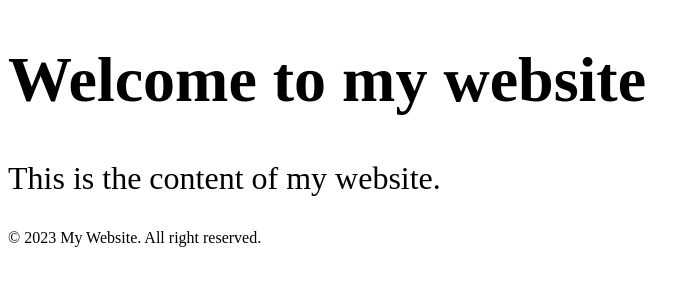
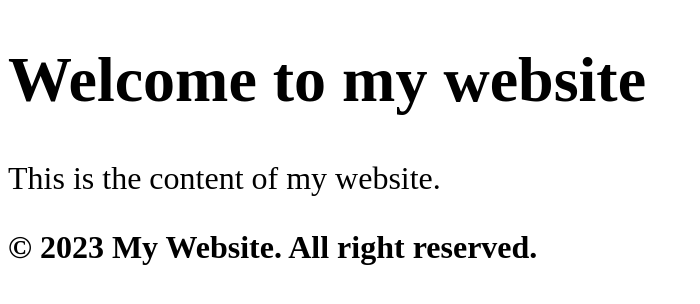
Before and after one commit to acciojob/page-layout-vickychandra357, a React app: page / in a window 1280 px wide. Shown: the whole page, without its empty margins (0-700 px from the left). Built offline with nearby package versions, Linux system fonts and the light colour scheme.

Commit message:
change in css and footer

```diff
--- a/src/components/App.js
+++ b/src/components/App.js
@@ -2,6 +2,7 @@ import React from 'react';
 import PageLayout from './PageLayout';
 import Header from './Header';
 import './../styles/App.css'
+import Footer from './Footer';
 
 const App = () => {
   let x="Welcome to my website";
@@ -9,11 +10,12 @@ const App = () => {
   let z="© 2023 My Website. All right reserved.";
 
   return (
-    <div>
+    <>
       <Header header={x}></Header>
       <PageLayout pageLayout={y}/>
-      © 2023 My Website. All right reserved.
-    </div>
+      <Footer footer={z}/>
+      {/* © 2023 My Website. All right reserved. */}
+    </>
   )
 
 };
--- /dev/null
+++ b/src/components/Footer.js
@@ -0,0 +1,7 @@
+import React from "react";
+
+function Footer({footer}){
+    return <p  className="footer">{footer}</p>
+}
+
+export default Footer;
--- a/src/styles/App.css
+++ b/src/styles/App.css
@@ -10,6 +10,6 @@
 }
 
 .footer{
-    font-size: 3rem;
+    font-size: 2rem;
     font-weight: bold;
 }
```
